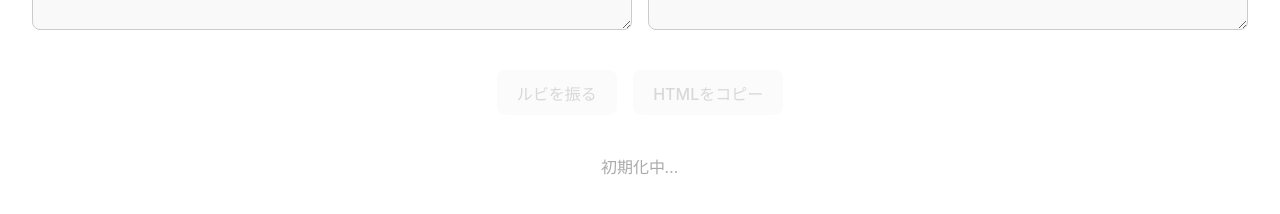
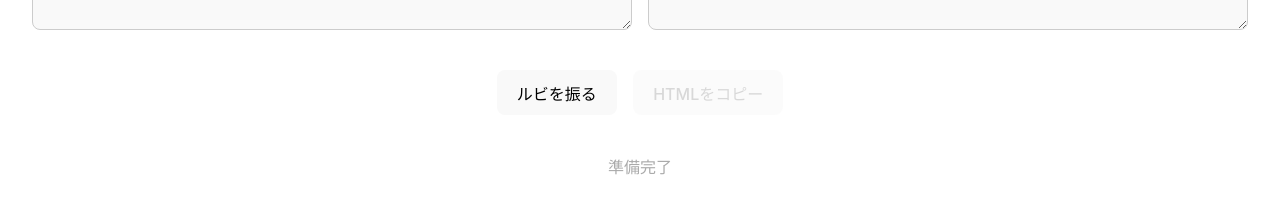
Before and after one commit to yuanzhengliu/nihongorubi, a React (Vite) app: page / in a window 1280 px wide. Shown: the part 534-748 px from the top of the page. Built offline with nearby package versions, Linux system fonts and the light colour scheme.

Commit message:
feat: Replace local dictionary with Furiousgana API

```diff
--- a/index.html
+++ b/index.html
@@ -7,9 +7,6 @@
   </head>
   <body>
     <div id="root"></div>
-    <script src="https://cdn.jsdelivr.net/npm/kuromoji@0.1.2/build/kuromoji.js"></script>
-    <script src="https://cdn.jsdelivr.net/npm/kuroshiro@1.2.0/dist/kuroshiro.min.js"></script>
-    <script src="https://cdn.jsdelivr.net/npm/kuroshiro-analyzer-kuromoji@1.1.0/dist/kuroshiro-analyzer-kuromoji.min.js"></script>
     <script type="module" src="/src/main.tsx"></script>
   </body>
 </html>
--- a/src/App.tsx
+++ b/src/App.tsx
@@ -1,58 +1,51 @@
-import { useState, useEffect, useRef } from 'react';
+import { useState } from 'react';
 
 function App() {
   const [text, setText] = useState('日本語の文章をここに入力してください。\n吾輩は猫である。名前はまだ無い。');
   const [result, setResult] = useState('');
-  const [status, setStatus] = useState('初期化中...');
-  const [isReady, setIsReady] = useState(false);
-  const workerRef = useRef<Worker | null>(null);
+  const [status, setStatus] = useState('準備完了'); // App is ready immediately
 
-  useEffect(() => {
-    // Vite-specific syntax for creating a worker
-    const worker = new Worker(new URL('./worker.ts', import.meta.url), {
-      type: 'module',
-    });
-    workerRef.current = worker;
+  const handleConvert = async () => {
+    if (!text.trim()) {
+      setResult('テキストを入力してください。');
+      return;
+    }
 
-    // Listen for messages from the worker
-    worker.onmessage = (event) => {
-      const { type, status: newStatus, payload } = event.data;
+    setStatus('変換中...');
+    try {
+      const response = await fetch('https://api.furiousgana.com', {
+        method: 'POST',
+        headers: {
+          'Content-Type': 'application/json',
+        },
+        body: JSON.stringify([{ japanese: text }]),
+      });
 
-      if (newStatus) {
-        setStatus(newStatus);
+      if (!response.ok) {
+        throw new Error(`APIエラー: ${response.status} ${response.statusText}`);
       }
-      if (type === 'ready') {
-        setIsReady(true);
+
+      const data = await response.json();
+
+      // Assuming the response is an array and we need the first element's 'furigana' property
+      if (data && data.length > 0 && data[0].furigana) {
+        setResult(data[0].furigana);
+      } else {
+        // Fallback for unexpected API response structure
+        // Sometimes the API might return a different structure with a 'sentence' property
+        if (data && data.length > 0 && data[0].sentence) {
+           setResult(data[0].sentence);
+        } else {
+           throw new Error('APIからのレスポンス形式が不正です。');
+        }
       }
-      if (type === 'converted') {
-        setResult(payload);
-      }
-      if (type === 'error') {
-        console.error('Error from worker:', payload);
-        setStatus(`エラー: ${payload}`);
-      }
-    };
-
-    // Start the initialization process in the worker
-    worker.postMessage({
-      type: 'init',
-      payload: {
-        dictPath: 'https://cdn.jsdelivr.net/npm/kuromoji@0.1.2/dict/',
-      },
-    });
-
-    // Cleanup worker on component unmount
-    return () => {
-      worker.terminate();
-    };
-  }, []);
-
-  const handleConvert = () => {
-    if (!workerRef.current || !isReady) return;
-    workerRef.current.postMessage({
-      type: 'convert',
-      payload: { text },
-    });
+      setStatus('準備完了');
+    } catch (err) {
+      console.error('Conversion failed:', err);
+      const errorMessage = err instanceof Error ? err.message : String(err);
+      setResult(`変換中にエラーが発生しました: ${errorMessage}`);
+      setStatus('エラー');
+    }
   };
 
   const handleCopy = () => {
@@ -84,7 +77,7 @@ function App() {
       </div>
 
       <div className="controls">
-        <button onClick={handleConvert} disabled={!isReady}>
+        <button onClick={handleConvert} disabled={status === '変換中...'}>
           ルビを振る
         </button>
         <button onClick={handleCopy} disabled={!result}>
--- a/src/worker.ts
+++ /dev/null
@@ -1,58 +0,0 @@
-/// <reference lib="webworker" />
-
-// src/worker.ts
-
-// Define types for the global objects that will be available after importing the scripts
-declare global {
-  interface Window {
-    Kuroshiro: any;
-    KuromojiAnalyzer: any;
-  }
-}
-
-let kuroshiro: any = null;
-
-self.onmessage = async (event) => {
-  const { type, payload } = event.data;
-
-  if (type === 'init') {
-    // Load external libraries
-    importScripts(
-      'https://cdn.jsdelivr.net/npm/kuromoji@0.1.2/build/kuromoji.js',
-      'https://cdn.jsdelivr.net/npm/kuroshiro@1.2.0/dist/kuroshiro.min.js',
-      'https://cdn.jsdelivr.net/npm/kuroshiro-analyzer-kuromoji@1.1.0/dist/kuroshiro-analyzer-kuromoji.min.js'
-    );
-
-    try {
-      postMessage({ status: 'インスタンスを作成しています...' });
-      kuroshiro = new self.Kuroshiro.default();
-
-      postMessage({ status: '辞書を読み込んでいます...' });
-      await kuroshiro.init(new self.KuromojiAnalyzer({
-        dictPath: payload.dictPath,
-      }));
-
-      postMessage({ status: '準備完了', type: 'ready' });
-    } catch (err) {
-      console.error('Worker initialization failed:', err);
-      postMessage({ status: `エラー: 初期化に失敗しました。 ${err}`, type: 'error' });
-    }
-  }
-
-  if (type === 'convert') {
-    if (!kuroshiro) {
-      postMessage({ type: 'error', payload: 'Kuroshiro not initialized.' });
-      return;
-    }
-    try {
-      const result = await kuroshiro.convert(payload.text, {
-        mode: 'furigana',
-        to: 'hiragana',
-      });
-      postMessage({ type: 'converted', payload: result });
-    } catch (err) {
-      console.error('Worker conversion failed:', err);
-      postMessage({ type: 'error', payload: '変換中にエラーが発生しました。' });
-    }
-  }
-};
```
